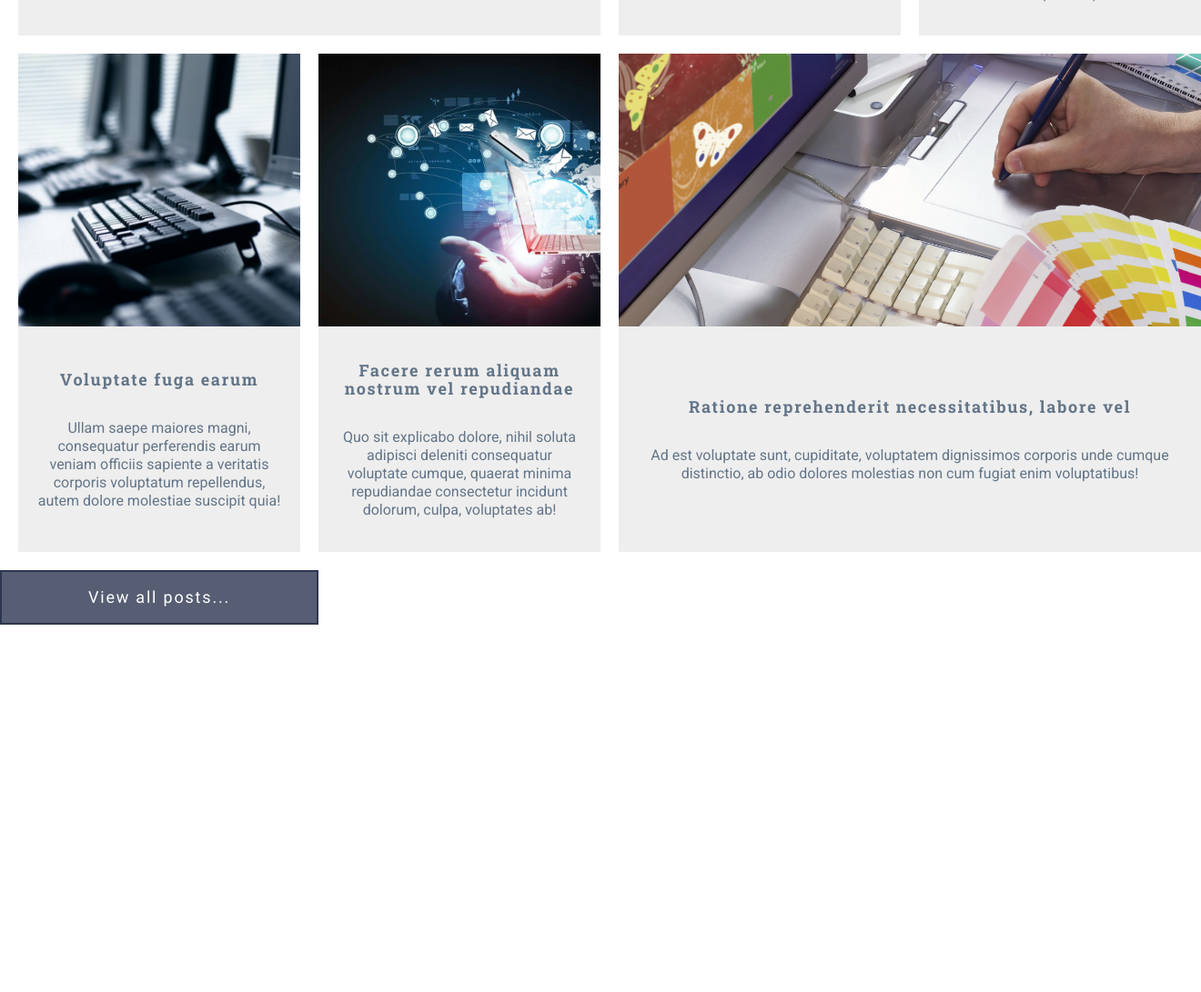
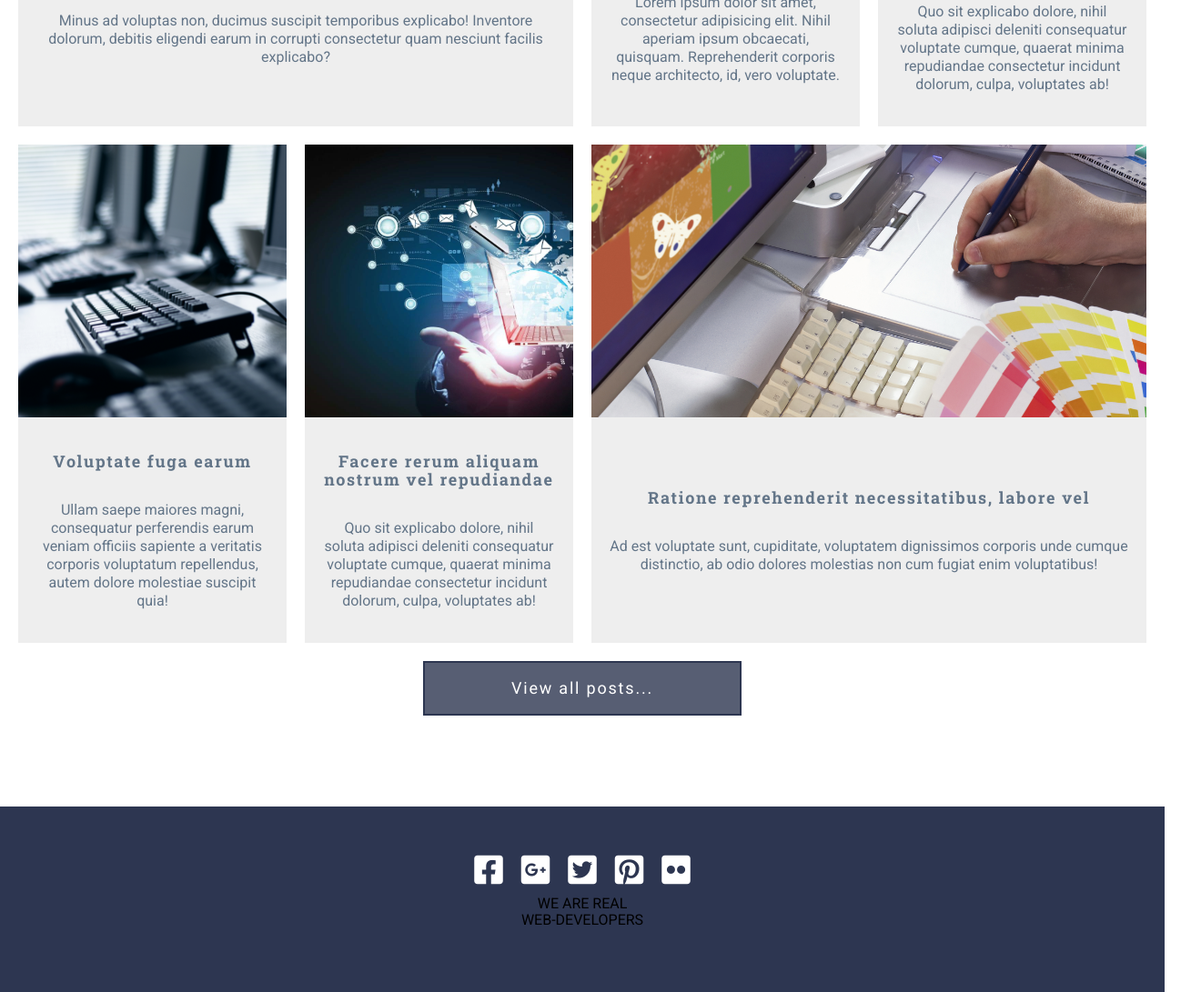
Before and after one commit to Titef84/grid-template-init-project, a website: page index.html in a window 1280 px wide. Shown: the part 3164-4255 px from the top of the page at 91% size, 1320 px wide, since content can reach past the window. Before the commit the page ends 3851 px from the top, so only its background shows below. Drawn offline with Linux system fonts and the light colour scheme.

Commit message:
Закончил раздел post и начал footer

```diff
--- a/assets/css/style.css
+++ b/assets/css/style.css
@@ -70,7 +70,7 @@ a {
   z-index: 1;
 }
 
-.header-menu__container, .header-content__container, .about__container, .form__container, .post__container {
+.header-menu__container, .header-content__container, .about__container, .form__container, .post__container, .footer_container {
   max-width: 1340px;
   margin: 0 auto;
   padding-left: 20px;
@@ -193,7 +193,7 @@ a {
 
 .skills__container {
   display: grid;
-  grid-template-areas: "a1 a1 a2 a3" "a4 a5 a5 a6" "a7 a8 a9 a6";
+  grid-template-areas: "a1 a1 a2 a3""a4 a5 a5 a6""a7 a8 a9 a6";
   gap: 10px;
 }
 
@@ -400,13 +400,16 @@ a {
   background-color: rgba(255, 255, 255, 0.1);
 }
 
-.post {}
+.post {
+  padding-top: 100px;
+  padding-bottom: 100px;
+}
 
 .post__container {}
 
 .post__kit {
   display: grid;
-  grid-template-areas: "a1 a1 a2 a3" "a4 a5 a6 a6";
+  grid-template-areas: "a1 a1 a2 a3""a4 a5 a6 a6";
   grid-template-columns: repeat(4, 1fr);
   gap: 20px;
   padding-bottom: 20px;
@@ -416,27 +419,40 @@ a {
 
 .post__item-link {
   display: grid;
+  overflow: hidden;
   height: 100%;
-  overflow: hidden;
   grid-template-rows: 300px 1fr;
 }
 
-.post__item-img {}
-
-.post__item-img img:hover {
-  transform: scale(1.1);
+.post__item-img {
+  display: flex;
+  overflow: hidden;
+  align-content: center;
+  justify-content: center;
 }
 
-.post__item-text:hover {
-  background-color: #d8d8d8;
+.post__item-img img {
+  width: 100%;
+  object-fit: cover;
 }
 
-.post__item-text h3:hover {
+.post__item:hover .post__item-img {
+  transform: scale(1.1);
+  transition: transform 0.5s;
+}
+
+.post__item:hover .post__item-text {
+  background-color: #d8d8d8;
+  transition: background-color 0.5s;
+}
+
+.post__item:hover .post__item-text h3 {
   color: #2d3651;
 }
 
-.post__item-text p:hover {
+.post__item:hover .post__item-text p {
   color: #2d3651;
+  transition: color 0.5s;
 }
 
 .post__item-text {
@@ -463,7 +479,10 @@ a {
   text-align: center;
 }
 
-.post__action .btn {}
+.post__action {
+  display: flex;
+  justify-content: center;
+}
 
 .btn--primary {}
 
@@ -490,3 +509,30 @@ a {
 .post__item:nth-of-type(6) {
   grid-area: a6;
 }
+
+.footer {
+  background-color: #2d3651;
+  padding: 50px 20px 70px;
+  text-align: center;
+}
+
+.footer_social {
+  position: relative;
+  display: grid;
+  justify-content: center;
+  grid-template-columns: repeat(auto-fit, minmax(50px, max-content));
+}
+
+.footer_social a {
+  display: block;
+  padding: 10px;
+  transition: color 0.5s;
+}
+
+.footer_social .fab {
+  font-size: 2.25rem;
+
+  line-height: 20px;
+  color: #ffffff;
+  text-align: center;
+}
--- a/index.html
+++ b/index.html
@@ -244,7 +244,36 @@
       <a class="btn btn--primary" href="">View all posts...</a>
     </div>
   </section>
-
+  <footer class="footer">
+    <div class="footer_container">
+      <div class="footer_social">
+        <a href="#">
+          <i class="fab fa-facebook-square">
+          </i>
+        </a>
+        <a href="#">
+          <i class="fab fa-google-plus-square">
+          </i>
+        </a>
+        <a href="#">
+          <i class="fab fa-twitter-square">
+          </i>
+        </a>
+        <a href="#">
+          <i class="fab fa-pinterest-square">
+          </i>
+        </a>
+        <a href="#">
+          <i class="fab fa-flickr"></i>
+        </a>
+      </div>
+      <div class="footer_copy">
+        <span>WE ARE REAL</span>
+        <br>
+        <span>WEB-DEVELOPERS</span>
+      </div>
+    </div>
+  </footer>
 
   <!-- Подключаем библиотеку jquery, необходимую для работы нашего основного скрипта -->
   <script src="libs/jquery/dist/jquery.min.js"></script>
```
